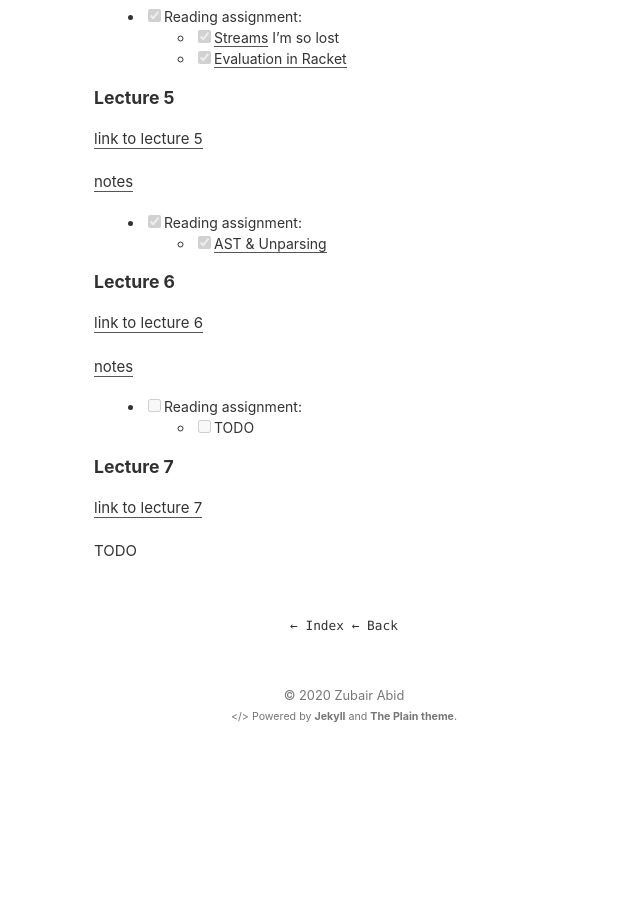
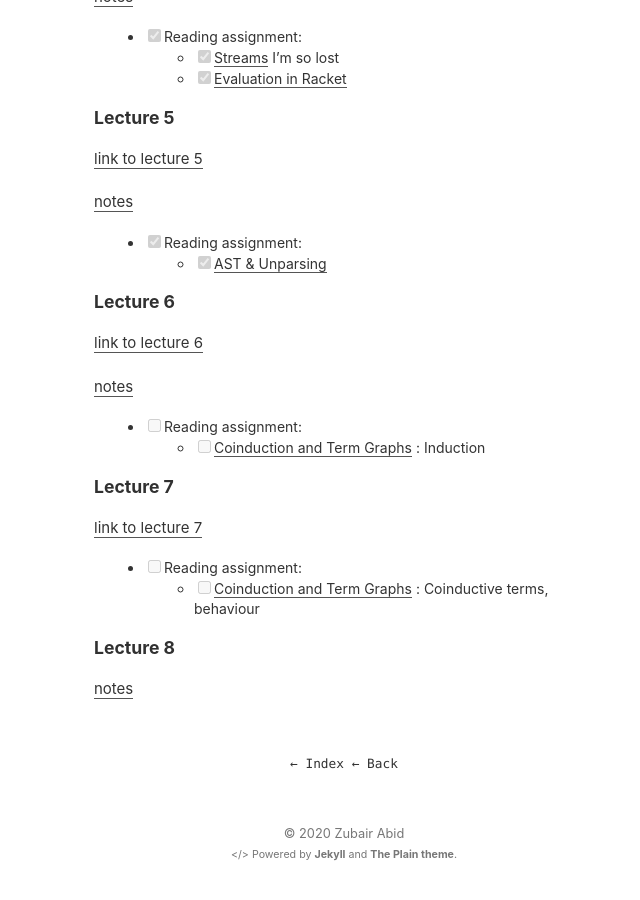
Before and after one commit to zubairabid/Semester7, a Jekyll site: the page built from subjects/PoPL/index.md, in a window 1280 px wide and 900 px high, scrolled down 2166 px. Shown: the whole window, without its empty margins (296-936 px from the left). Built offline with Jekyll 4.4.1, drawn with Linux system fonts in a browser that asks for light colours; before the commit the page ends 2928 px from its top, so only the background shows below that.

Commit message:
some popl

```diff
--- a/subjects/PoPL/index.md
+++ b/subjects/PoPL/index.md
@@ -99,13 +99,19 @@ On lexical scope and higher-order functions
 [notes](notes/Lecture 6)
 
 - [ ] Reading assignment:
-    - [ ] TODO
+    - [ ] [Coinduction and Term Graphs] : Induction
 
 #### Lecture 7
 
 [link to lecture 7]
 
-TODO
+- [ ] Reading assignment:
+    - [ ] [Coinduction and Term Graphs] : Coinductive terms, behaviour
+
+#### Lecture 8
+
+[notes](notes/Lecture 8)
+
 
 [Streams]: https://faculty.iiit.ac.in/~venkatesh.choppella/popl/current-topics/streams/index.html
 [Evaluation in Racket]: https://faculty.iiit.ac.in/~venkatesh.choppella/popl/current-topics/racket-intro/index.html
@@ -114,6 +120,7 @@ TODO
 [Functional Programming]: https://faculty.iiit.ac.in/~venkatesh.choppella/popl/current-topics/fp/index.html
 [Literate programming]: https://faculty.iiit.ac.in/~venkatesh.choppella/popl/current-topics/literate-programming/index.html
 [AST & Unparsing]: https://faculty.iiit.ac.in/~venkatesh.choppella/popl/current-topics/syntax/index.html
+[Coinduction and Term Graphs]: https://faculty.iiit.ac.in/~venkatesh.choppella/popl/current-topics/syntax/coterms.html
 
 [link to lecture 3]: https://www.youtube.com/playlist?list=PL8C7LmL6BGm3GRXdtIaw6qtqFhU3U10Dl
 [link to lecture 4]: https://www.youtube.com/watch?v=cMxGYUwT6Zg
```
Also changed, not shown: subjects/PoPL/notes/Lecture 6.md (+7 -1 lines), subjects/PoPL/notes/Lecture 8.md (added, +11 -0 lines), 3 other files.
